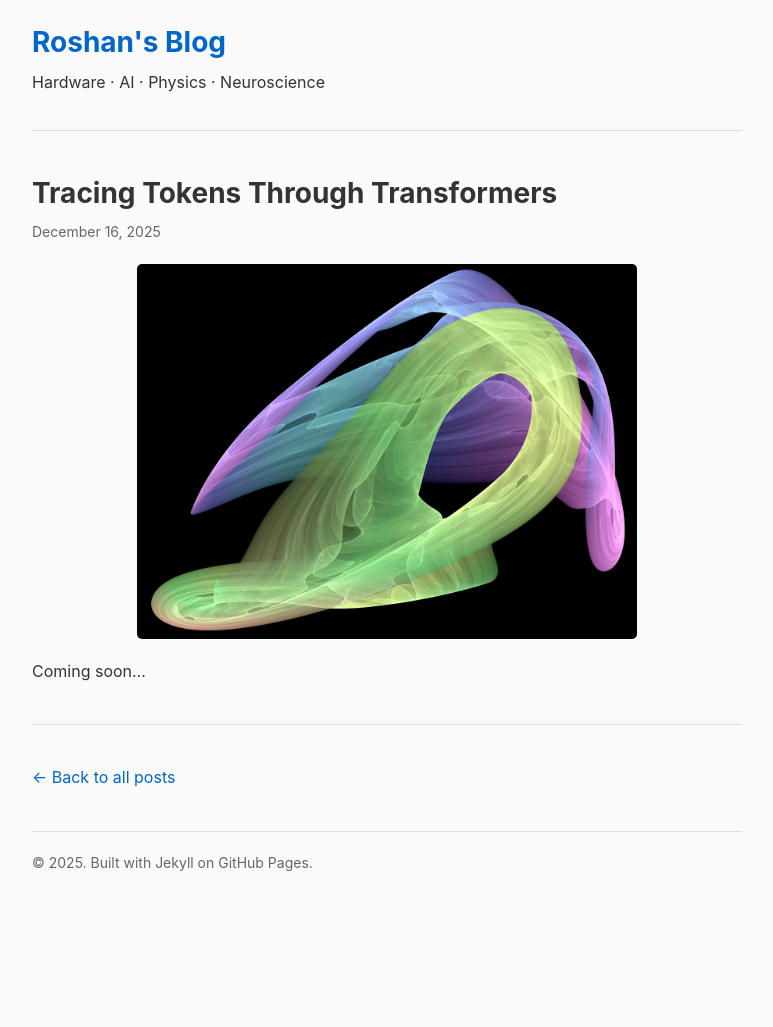
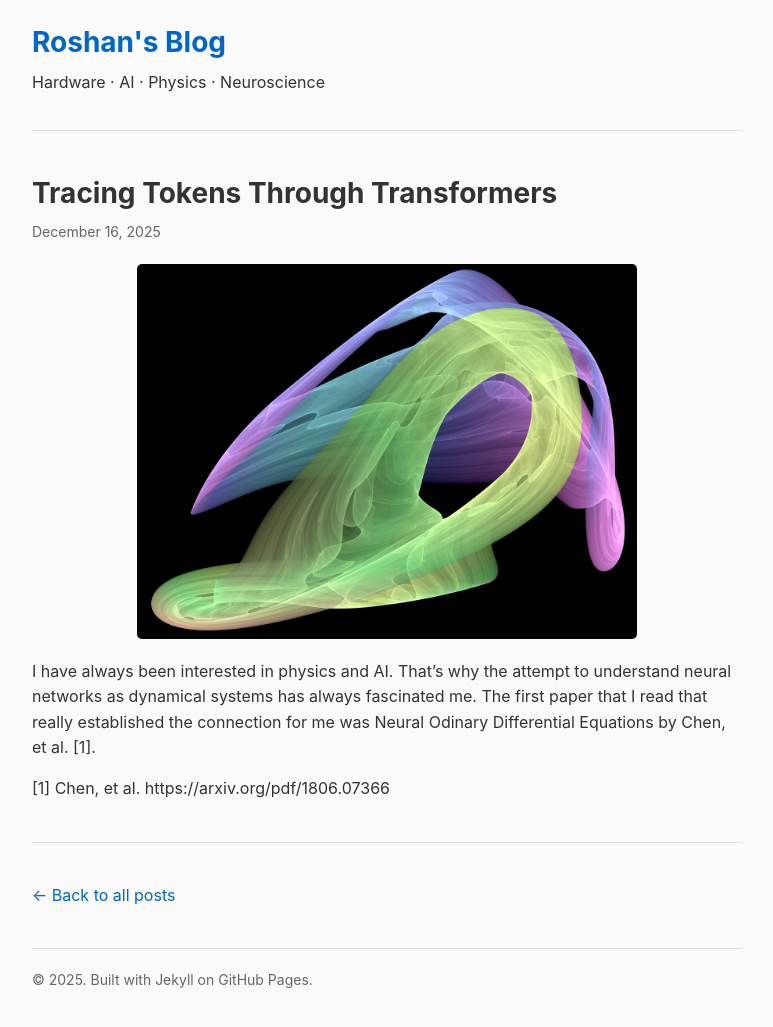
Before and after one commit to roshanwariar/roshanwariar.github.io, a Jekyll site: the page built from _posts/2025-12-16-t4.md, in a window 1280 px wide. Shown: the whole page, without its empty margins (253-1026 px from the left). Built offline with Jekyll 4.4.1, drawn with Linux system fonts in a browser that asks for light colours; before the commit the page ends 909 px from its top, so only the background shows below that.

Commit message:
Update 2025-12-16-t4.md

```diff
--- a/_posts/2025-12-16-t4.md
+++ b/_posts/2025-12-16-t4.md
@@ -7,4 +7,7 @@ image:
 
 ![Strange Attractor](/assets/images/Poisson_saturne_revisited.jpg)
 
-Coming soon...
+I have always been interested in physics and AI. That's why the attempt to understand neural networks as dynamical systems has always fascinated me. The first paper that I read that really established the connection for me was Neural Odinary Differential Equations by Chen, et al. [1].
+
+
+[1] Chen, et al. https://arxiv.org/pdf/1806.07366
```
